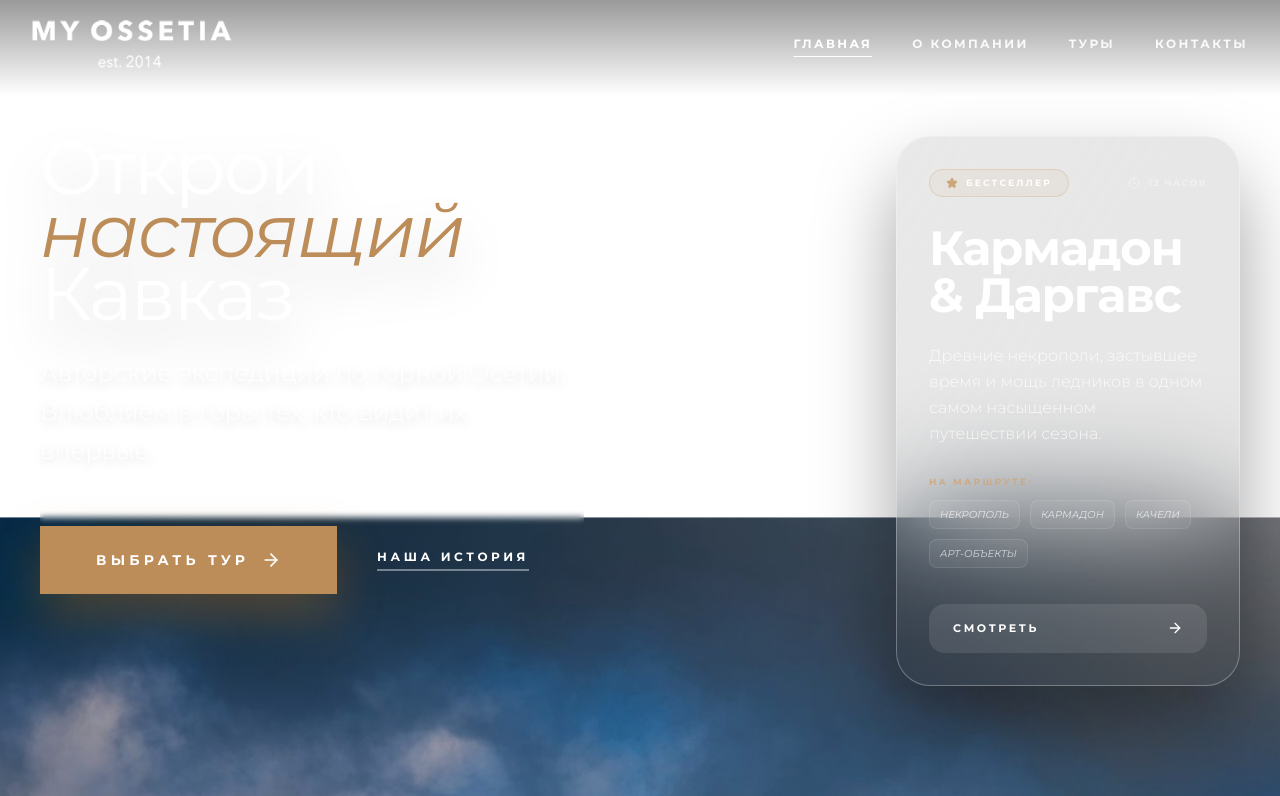
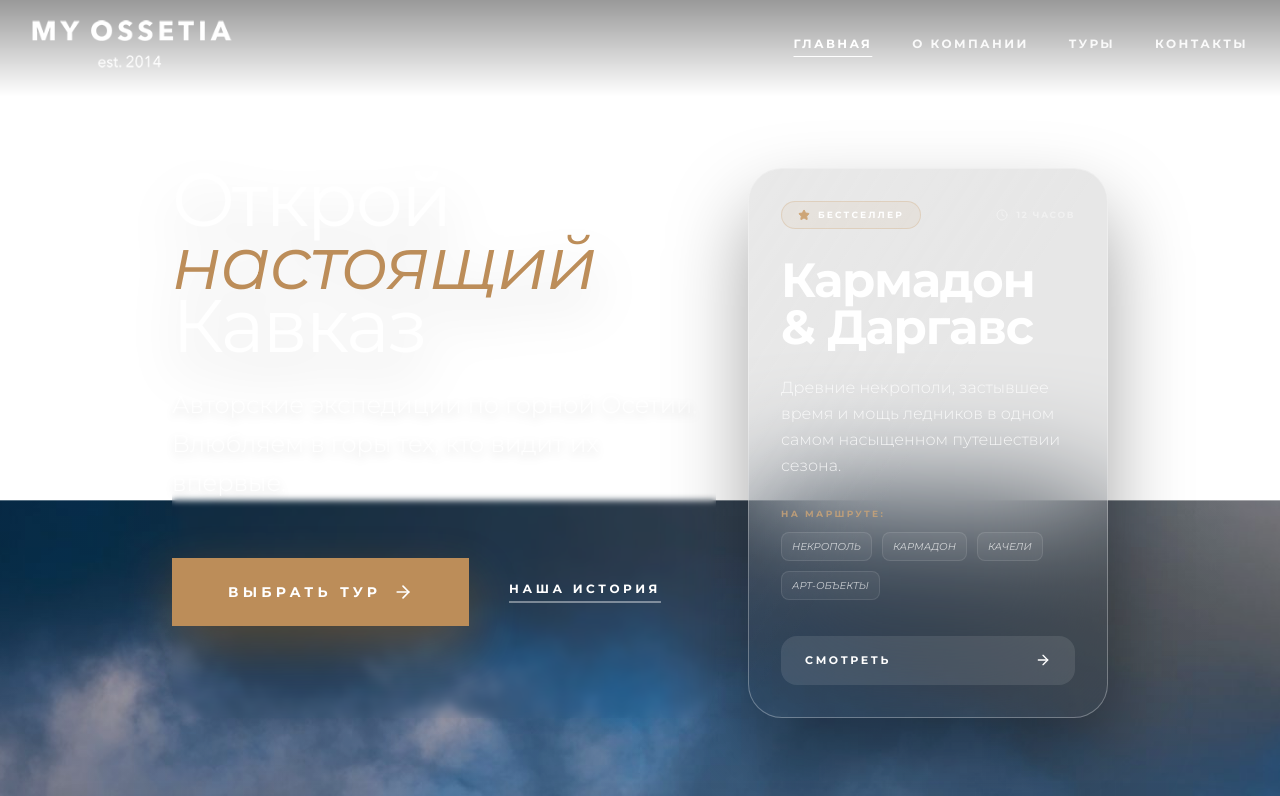
Before and after one commit to NGPpQr0oWJ12/my-ossetia-tour, a React (Vite) app: page / in a window 1280 px wide. Shown: the top 796 px of the page. Built offline with nearby package versions, Linux system fonts and the light colour scheme.

Commit message:
feat: implement Home page with parallax hero and featured tour cards

```diff
--- a/src/pages/Home.tsx
+++ b/src/pages/Home.tsx
@@ -130,7 +130,7 @@ export default function Home() {
   return (
     <div className="w-full bg-white">
       {/* Hero Section - Airy Editorial Layout */}
-      <section className="relative overflow-hidden w-full pt-24 sm:pt-20 min-[1700px]:h-[95vh] min-[1700px]:min-h-[850px] min-[1700px]:pt-0">
+      <section className="relative overflow-hidden w-full pt-24 pb-0 sm:pt-28 sm:pb-4 min-[1700px]:pt-0">
         <motion.div style={{ y: yHero }} className="absolute inset-0 z-0 w-full h-[140%] -top-[20%]">
           <img
             src={heroImage}
@@ -143,12 +143,12 @@ export default function Home() {
           <div className="absolute inset-0 bg-gradient-to-r from-stone-900/60 via-stone-900/20 to-transparent opacity-30" />
         </motion.div>
 
-        <div className="relative z-10 flex min-h-[auto] items-start sm:min-h-[calc(100svh-5rem)] sm:items-start min-[1700px]:items-center min-[1700px]:h-full min-[1700px]:min-h-0">
-            <div className="w-full max-w-[96rem] mx-auto px-5 sm:px-6 lg:px-8 xl:px-10 min-[1700px]:px-16 pt-8 pb-0 sm:pt-10 sm:pb-4 lg:pt-14 lg:pb-8 min-[1700px]:py-20">
-              <div className="grid gap-10 xl:grid-cols-[minmax(0,1fr)_22.5rem] xl:items-start xl:gap-10 2xl:grid-cols-[minmax(0,1fr)_24rem] 2xl:gap-12 min-[1700px]:grid-cols-[minmax(0,1fr)_27rem] min-[1700px]:items-center min-[1700px]:gap-20">
+        <div className="relative z-10 flex min-h-[auto] items-start min-[1700px]:items-center min-[1700px]:h-full min-[1700px]:min-h-0">
+            <div className="w-full max-w-7xl mx-auto px-5 sm:px-6 lg:px-8 xl:px-10 min-[1700px]:px-16 pt-8 pb-0 sm:pt-10 sm:pb-4 lg:pt-14 lg:pb-8 min-[1700px]:py-20">
+              <div className="grid gap-10 xl:grid-cols-[minmax(0,auto)_22.5rem] justify-center xl:gap-8 2xl:grid-cols-[minmax(0,auto)_24rem] 2xl:gap-16 min-[1700px]:grid-cols-[minmax(0,auto)_27rem] min-[1700px]:gap-24">
 
               {/* Left Column: Main Impact */}
-              <div className="grid min-w-0 xl:pr-8 min-[1700px]:pr-12">
+              <div className="grid min-w-0">
                 <div className="flex max-w-[38rem] min-w-0 flex-col rounded-[2rem] bg-black/10 px-4 py-5 shadow-[0_20px_60px_rgba(0,0,0,0.12)] backdrop-blur-[3px] sm:bg-transparent sm:px-0 sm:py-0 sm:shadow-none sm:backdrop-blur-0 xl:max-w-[34rem] min-[1700px]:max-w-[46rem]">
                   <motion.h1
                     initial={{ opacity: 0, y: 20 }}
@@ -253,12 +253,12 @@ export default function Home() {
               </div>
 
               {/* Right Column: Expanded Featured Tour */}
-              <div className="hidden xl:grid justify-items-end xl:pl-4 2xl:pl-6 min-[1700px]:pl-10">
+              <div className="hidden xl:grid justify-items-center">
                 <motion.div
                   initial={{ opacity: 0, scale: 0.95, x: 40 }}
                   animate={{ opacity: 1, scale: 1, x: 0 }}
                   transition={{ duration: 0.4, delay: 0.2, ease: "circOut" }}
-                  className="relative w-full max-w-[21.5rem] xl:max-w-[22.5rem] 2xl:max-w-[24rem] min-[1700px]:max-w-[27rem]"
+                  className="relative w-full max-w-[22.5rem] 2xl:max-w-[24rem] min-[1700px]:max-w-[27rem]"
                 >
                   <div className="group relative overflow-hidden rounded-[34px] border border-white/30 bg-stone-900/10 p-7 text-white shadow-[0_40px_80px_rgba(0,0,0,0.36)] backdrop-blur-3xl xl:p-8 2xl:p-9 min-[1700px]:rounded-[40px] min-[1700px]:p-10">
                     <div className="absolute inset-0 bg-gradient-to-br from-white/20 via-transparent to-transparent opacity-40 transition-opacity group-hover:opacity-60" />
@@ -313,9 +313,9 @@ export default function Home() {
           whileInView={{ opacity: 1, y: 0 }}
           viewport={{ once: true }}
           transition={{ duration: 0.4, delay: 0.1, ease: "circOut" }}
-          className="hidden sm:block relative inset-x-0 z-20 mt-8 px-5 pb-8 sm:mt-12 sm:px-6 sm:pb-10 min-[1700px]:absolute min-[1700px]:bottom-0 min-[1700px]:mt-0 min-[1700px]:px-0 min-[1700px]:pb-0"
+          className="hidden sm:block relative inset-x-0 z-20 mt-8 px-5 pb-8 sm:mt-12 sm:px-6 sm:pb-10 max-w-7xl mx-auto"
         >
-          <div className="relative w-full overflow-hidden rounded-[2rem] border border-white/20 bg-stone-900/20 p-6 text-white shadow-2xl backdrop-blur-3xl sm:rounded-[2.75rem] sm:bg-white/5 sm:p-8 min-[1700px]:rounded-t-[4rem] min-[1700px]:rounded-b-none min-[1700px]:border-t min-[1700px]:border-x min-[1700px]:border-b-0 min-[1700px]:p-12">
+          <div className="relative w-full overflow-hidden rounded-[2rem] border border-white/20 bg-stone-900/20 p-6 text-white shadow-2xl backdrop-blur-3xl sm:rounded-[2.75rem] sm:bg-white/5 sm:p-8">
             <div className="absolute inset-0 bg-gradient-to-r from-white/10 via-transparent to-transparent" />
             <div className="relative z-10 mx-auto grid max-w-7xl grid-cols-2 gap-5 px-1 sm:grid-cols-3 sm:gap-8 sm:px-2 xl:grid-cols-6 xl:gap-4 xl:divide-x xl:divide-white/10 xl:px-8">
               {stats.map((stat, index) => (
```
